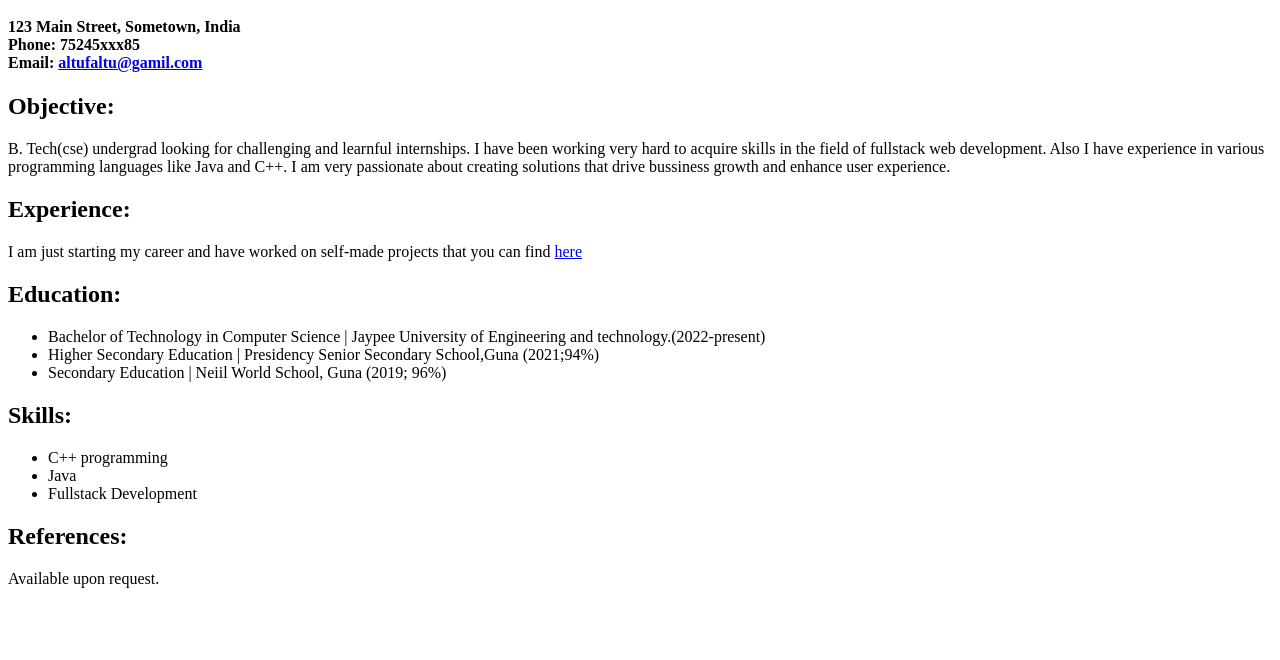
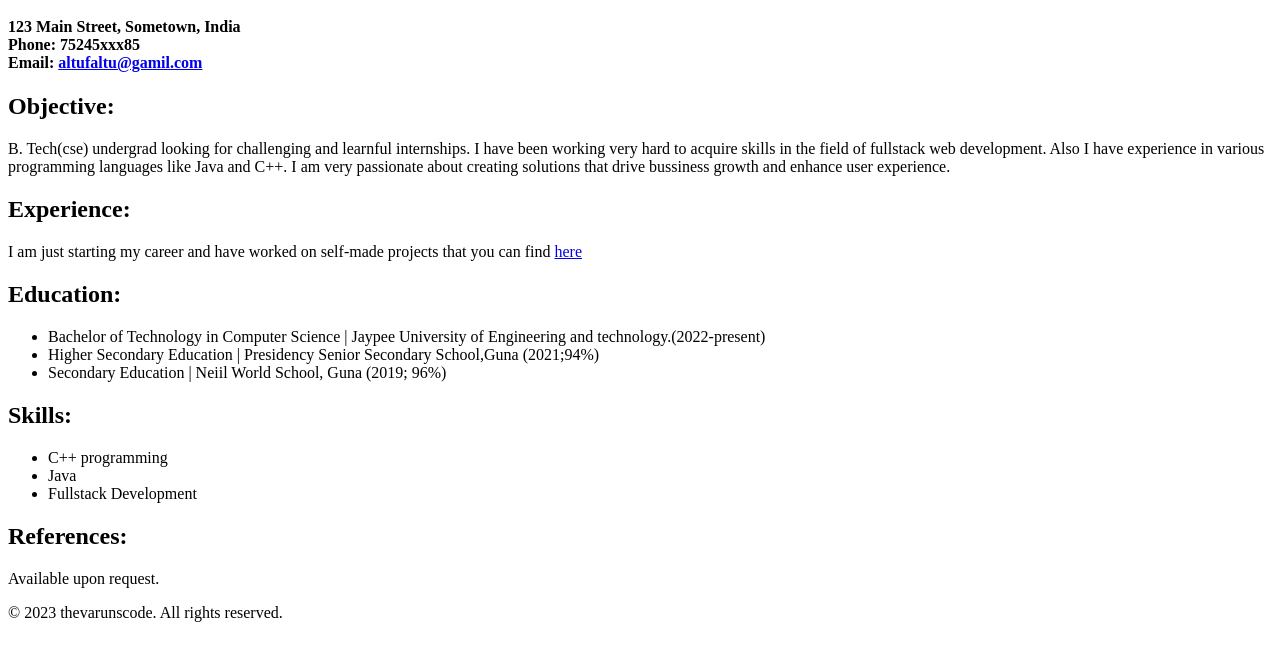
Before and after one commit to thevaruncode/MyResume, a plain HTML site: page index.html in a window 1280 px wide. Shown: the part 128-788 px from the top of the page. Drawn offline with Linux system fonts and the light colour scheme.

Commit message:
Update index.html

```diff
--- a/index.html
+++ b/index.html
@@ -56,6 +56,9 @@
             </h2>
             Available upon request.
 
+            <footer>
+                    <p>© 2023 thevarunscode. All rights reserved.</p>
+            </footerS>
 
     </body>
 </html>
```
